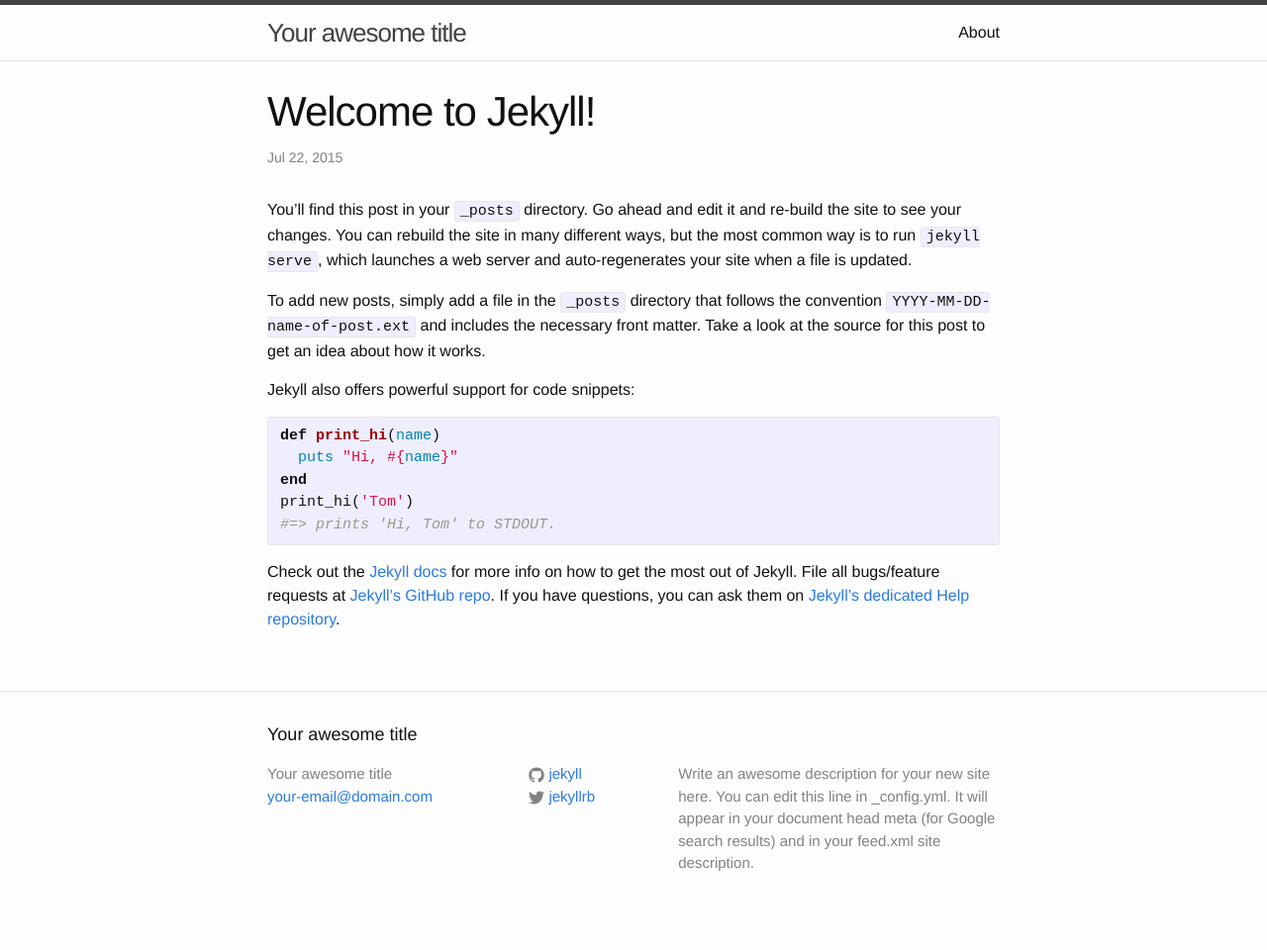
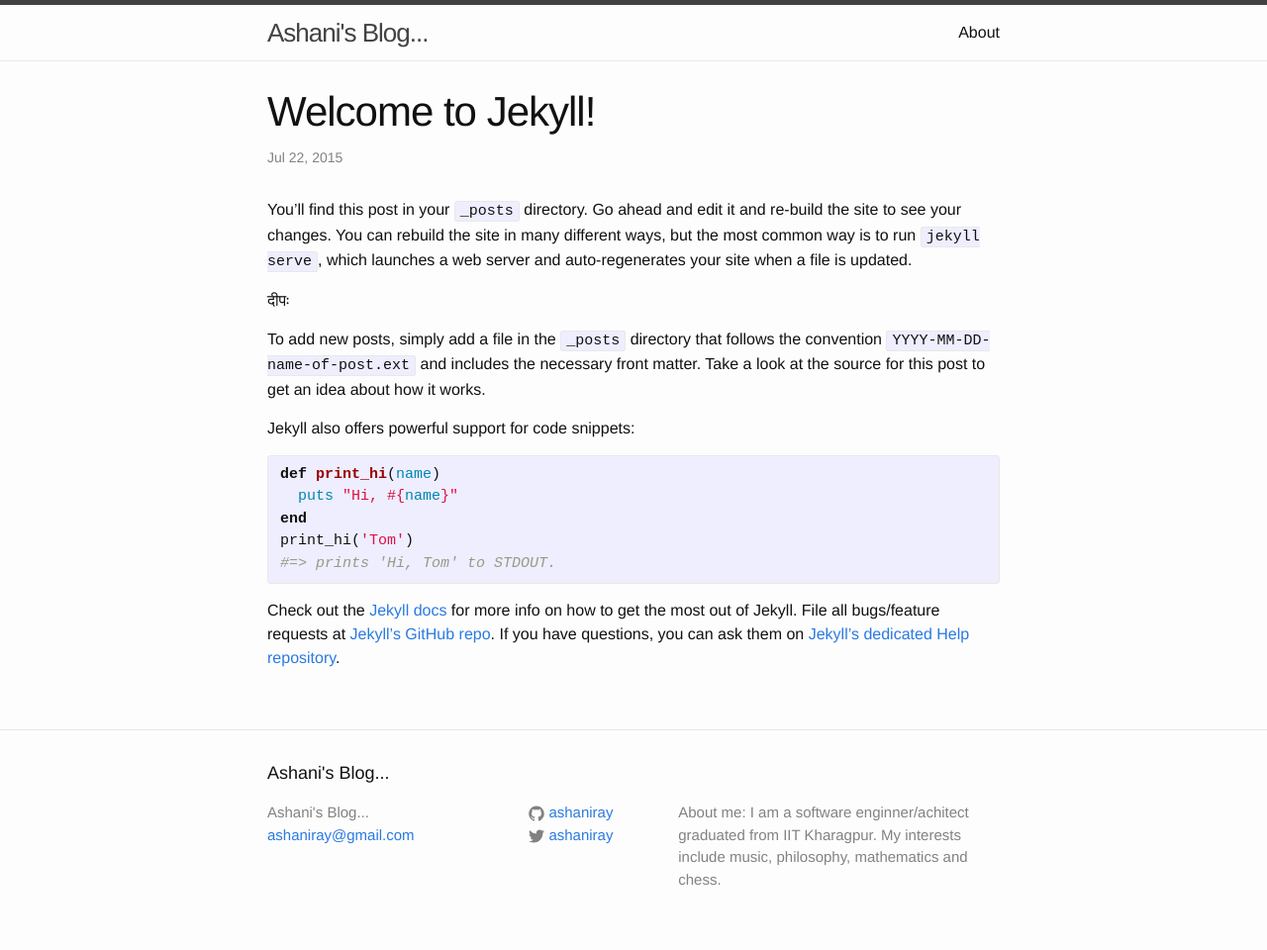
Before and after one commit to ashaniray/ashaniray.github.io, a Jekyll site: the page built from _posts/2015-07-22-welcome-to-jekyll.markdown, in a window 1280 px wide. Shown: the whole page at 99% size. Built offline with Jekyll 4.4.1, drawn with Linux system fonts in a browser that asks for light colours.

Commit message:
First page

```diff
--- a/_config.yml
+++ b/_config.yml
@@ -1,14 +1,13 @@
 # Site settings
-title: Your awesome title
-email: your-email@domain.com
+title: Ashani's Blog...
+email: ashaniray@gmail.com
 description: > # this means to ignore newlines until "baseurl:"
-  Write an awesome description for your new site here. You can edit this
-  line in _config.yml. It will appear in your document head meta (for
-  Google search results) and in your feed.xml site description.
+  About me: I am a software enginner/achitect graduated from IIT Kharagpur.
+  My interests include music, philosophy, mathematics and chess.
 baseurl: "" # the subpath of your site, e.g. /blog/
-url: "http://yourdomain.com" # the base hostname & protocol for your site
-twitter_username: jekyllrb
-github_username:  jekyll
+url: "http://ashaniray.github.com" # the base hostname & protocol for your site
+twitter_username: ashaniray
+github_username:  ashaniray
 
 # Build settings
 markdown: kramdown
--- a/_posts/2015-07-22-welcome-to-jekyll.markdown
+++ b/_posts/2015-07-22-welcome-to-jekyll.markdown
@@ -5,6 +5,8 @@ date:   2015-07-22 15:04:55
 categories: jekyll update
 ---
 You’ll find this post in your `_posts` directory. Go ahead and edit it and re-build the site to see your changes. You can rebuild the site in many different ways, but the most common way is to run `jekyll serve`, which launches a web server and auto-regenerates your site when a file is updated.
+
+दीपः
 
 To add new posts, simply add a file in the `_posts` directory that follows the convention `YYYY-MM-DD-name-of-post.ext` and includes the necessary front matter. Take a look at the source for this post to get an idea about how it works.
 
```
Also changed, not shown: _posts/2016-01-08-thoughts-on-isha-upanishad.markdown (added, +12 -0 lines).
